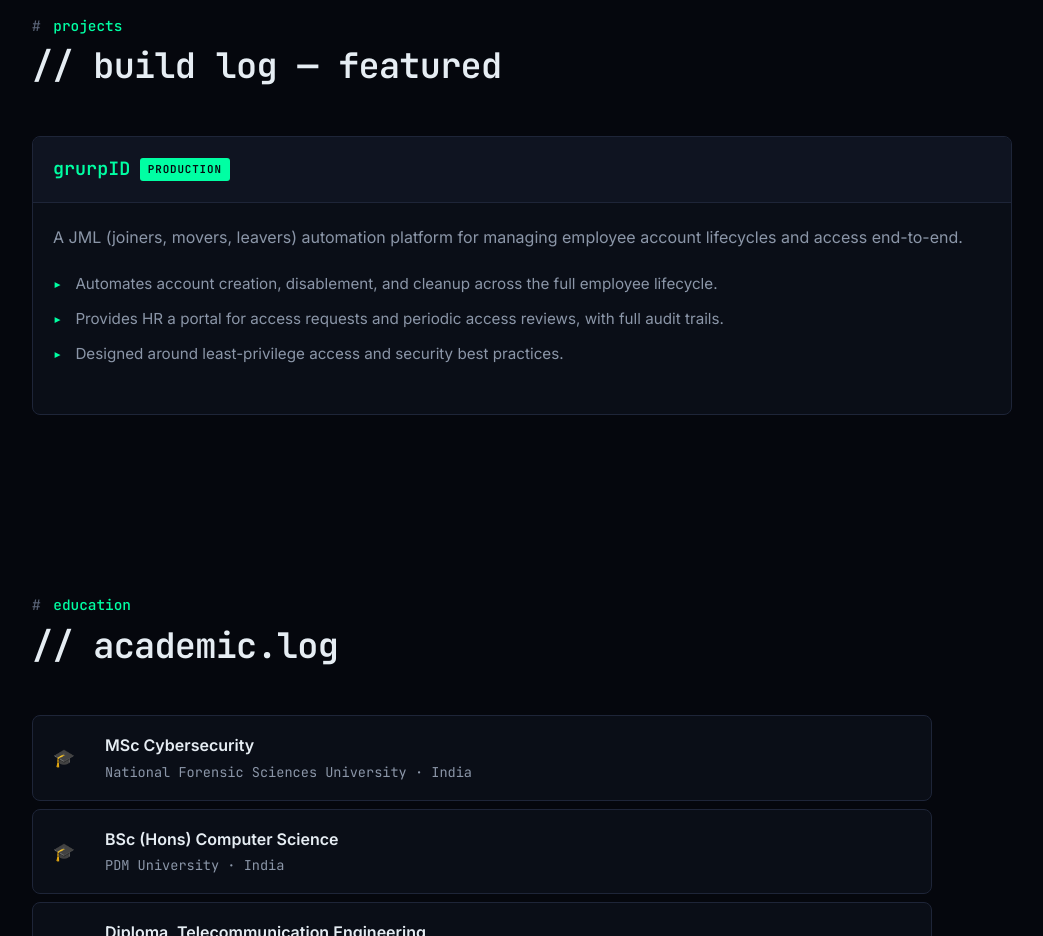
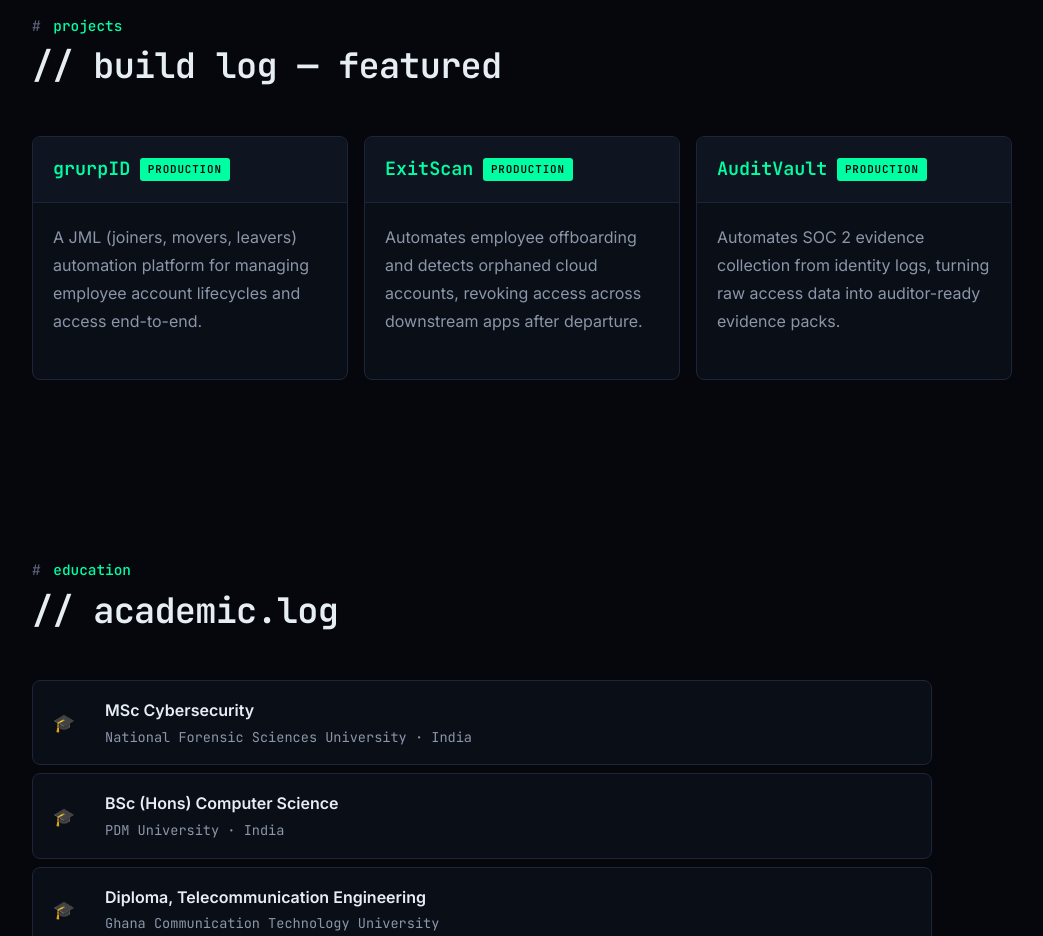
Before and after one commit to Leufi/samuel-portfolio, a website: page index.html in a window 1280 px wide. Shown: the part 4080-5016 px from the top of the page, without its empty margins (20-1063 px from the left). Drawn offline with Linux system fonts and the light colour scheme.

Commit message:
Add ExitScan and AuditVault project cards

```diff
--- a/css/style.css
+++ b/css/style.css
@@ -871,13 +871,21 @@ section {
 /* ============================================================
    Projects
    ============================================================ */
+.project-grid {
+  display: grid;
+  grid-template-columns: repeat(3, 1fr);
+  gap: 1rem;
+  max-width: 980px;
+}
+
 .project-card {
   background: var(--bg-1);
   border: 1px solid var(--border);
   border-radius: 8px;
   overflow: hidden;
-  max-width: 980px;
   transition: var(--t);
+  display: flex;
+  flex-direction: column;
 }
 
 .project-card:hover {
@@ -1109,6 +1117,7 @@ section {
   .cert-card, .impact-card { flex: 1 1 240px; }
   .about-grid { grid-template-columns: 1fr; gap: 2rem; }
   .expertise-grid { grid-template-columns: 1fr; }
+  .project-grid { grid-template-columns: 1fr; }
 }
 
 @media (max-width: 768px) {
--- a/index.html
+++ b/index.html
@@ -438,6 +438,7 @@
         <h2 class="section-title">// build log — featured</h2>
       </div>
 
+      <div class="project-grid">
         <div class="project-card fade-in">
           <div class="project-head">
             <div class="project-title-row">
@@ -445,25 +446,42 @@
               <span class="project-status">production</span>
             </div>
           </div>
-
           <div class="project-body">
             <p class="project-desc">
               A JML (joiners, movers, leavers) automation platform for managing
               employee account lifecycles and access end-to-end.
             </p>
-          <ul class="project-features">
-            <li>
-              Automates account creation, disablement, and cleanup across the full
-              employee lifecycle.
-            </li>
-            <li>
-              Provides HR a portal for access requests and periodic access reviews,
-              with full audit trails.
-            </li>
-            <li>
-              Designed around least-privilege access and security best practices.
-            </li>
-          </ul>
+          </div>
+        </div>
+
+        <div class="project-card fade-in">
+          <div class="project-head">
+            <div class="project-title-row">
+              <span class="project-repo">ExitScan</span>
+              <span class="project-status">production</span>
+            </div>
+          </div>
+          <div class="project-body">
+            <p class="project-desc">
+              Automates employee offboarding and detects orphaned cloud accounts,
+              revoking access across downstream apps after departure.
+            </p>
+          </div>
+        </div>
+
+        <div class="project-card fade-in">
+          <div class="project-head">
+            <div class="project-title-row">
+              <span class="project-repo">AuditVault</span>
+              <span class="project-status">production</span>
+            </div>
+          </div>
+          <div class="project-body">
+            <p class="project-desc">
+              Automates SOC 2 evidence collection from identity logs, turning raw
+              access data into auditor-ready evidence packs.
+            </p>
+          </div>
         </div>
       </div>
     </div>
```
Lines whose indentation alone changed are shown as unchanged.
